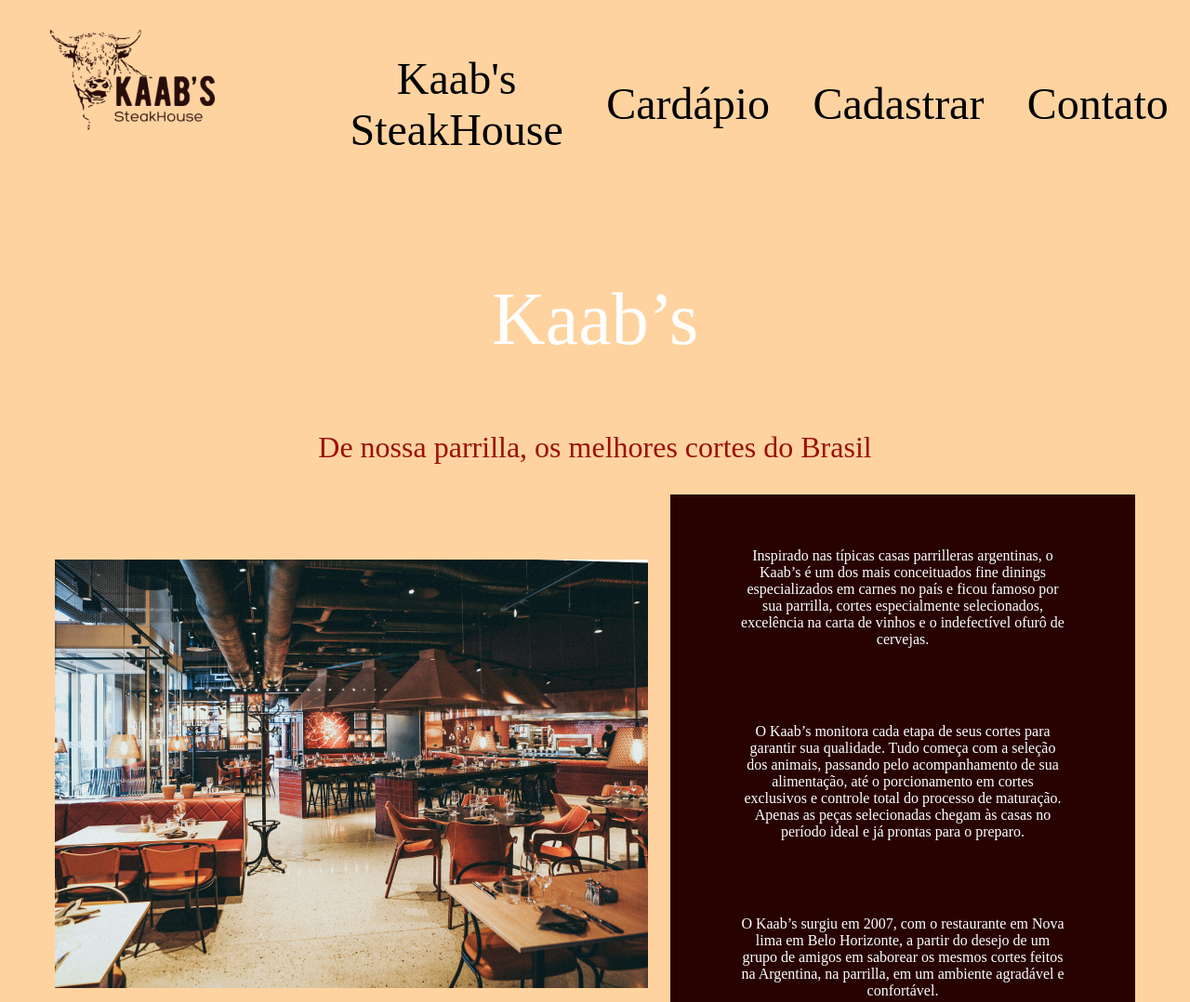
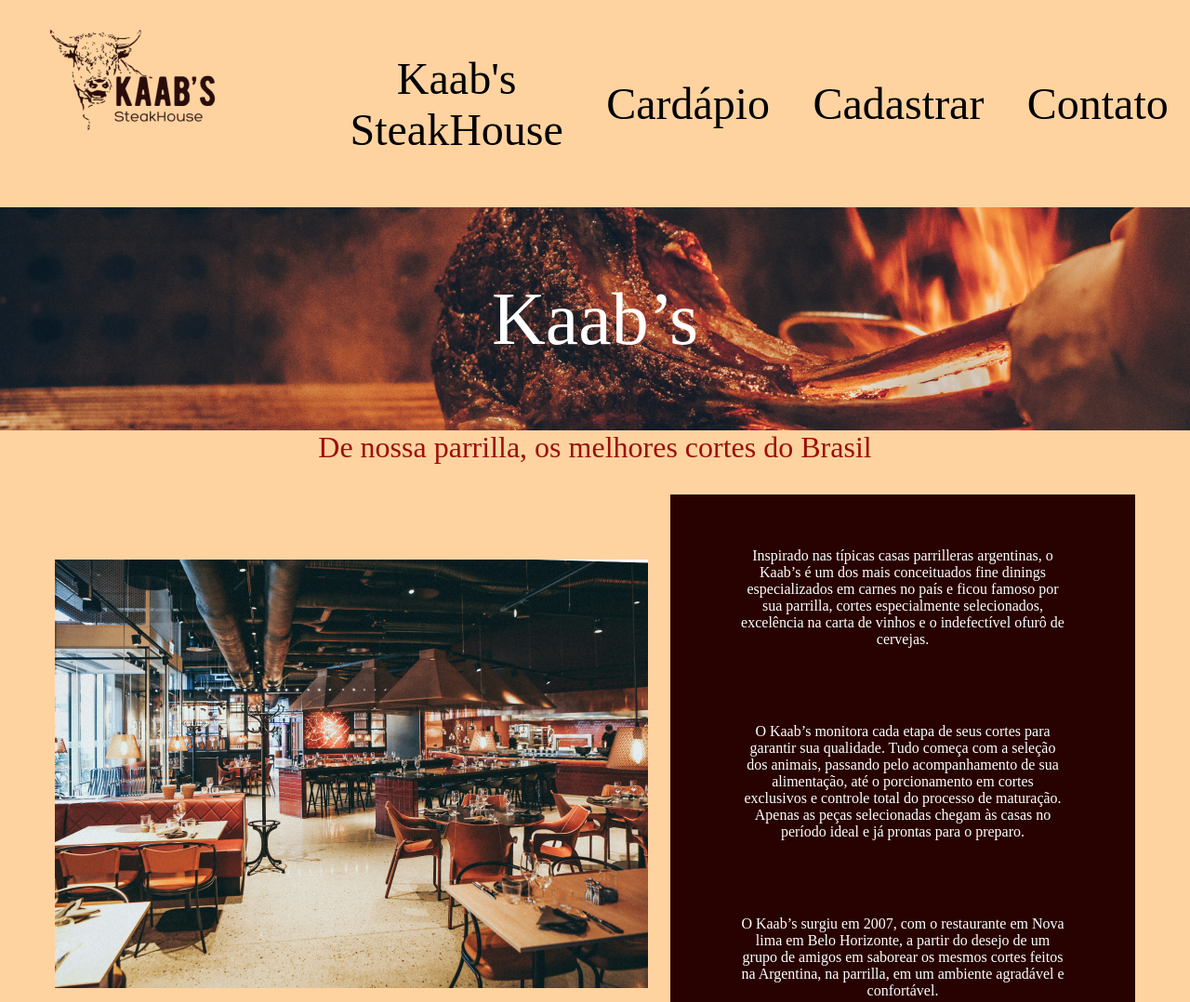
Before and after one commit to gkaab/churrasco, a plain HTML site: page kaab.html in a window 1280 px wide. Shown: the top 1078 px of the page at 93% size. Drawn offline with Linux system fonts and the light colour scheme; the site is published under a folder, as on GitHub Pages, so addresses that start at the root find nothing; a web font is replaced by a local one.

Commit message:
Update kaab.css

```diff
--- a/css/kaab.css
+++ b/css/kaab.css
@@ -3,7 +3,7 @@ main {
 }
 
 #banner {
-    background-image: url(/img/emerson-vieira-_aR4l6fj6wQ-unsplash\ 1.png);
+    background-image: url(../img/emerson-vieira-_aR4l6fj6wQ-unsplash\ 1.png);
     background-size: cover;
     background-repeat: no-repeat;
     height: 30vh;
```
